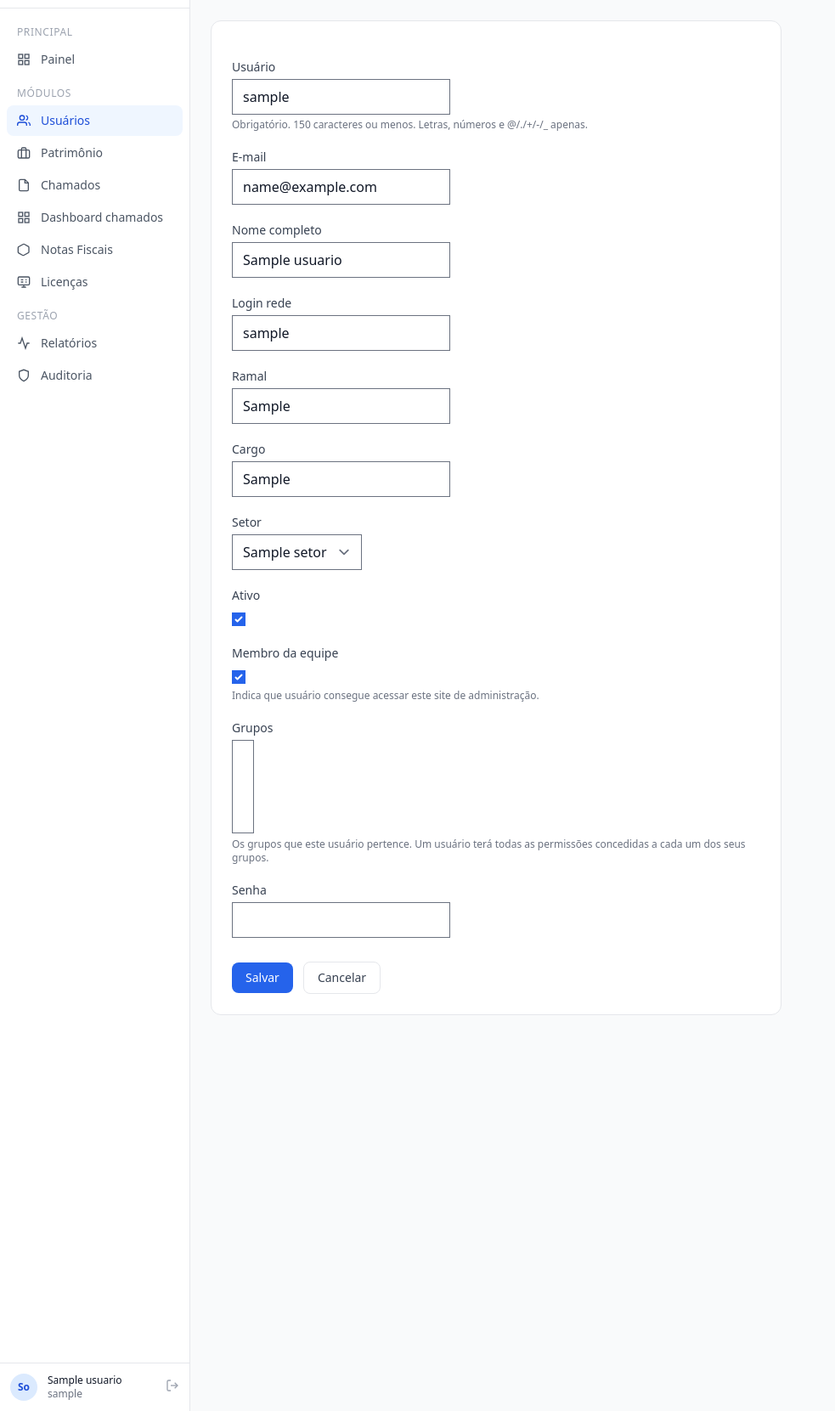
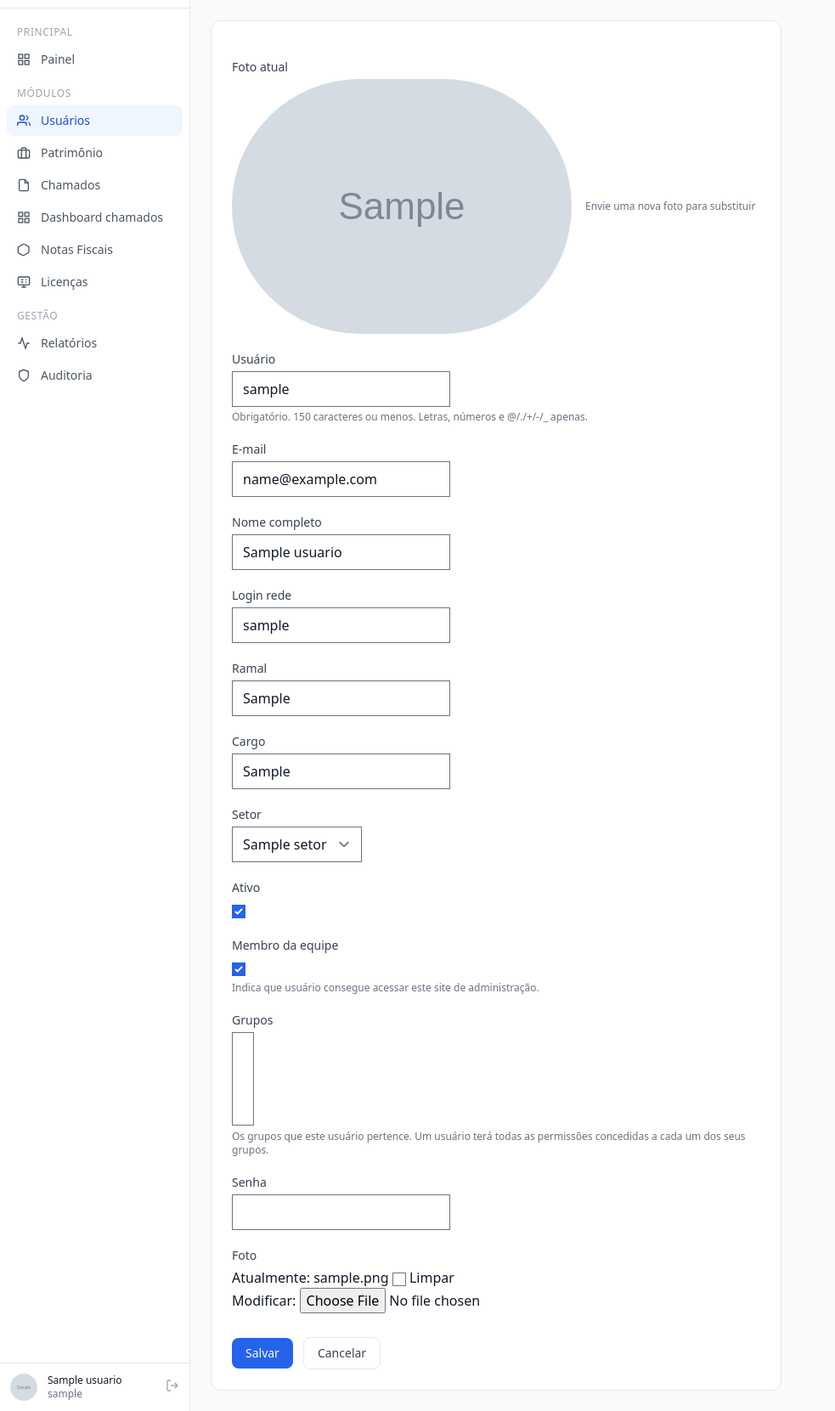
Before and after one commit to Quitite501/gestao_informatica, a Django app: page /usuarios/1/editar/ in a window 1280 px wide. Shown: the part 56-1717 px from the top of the page at 85% size, without its empty margins (0-983 px from the left). Run offline with Django 5.2, Linux system fonts and the light colour scheme; a user stored in the database is signed in; tables that the repository leaves empty hold one stand-in row (values such as "Sample post"); grey boxes marked "Sample" are stand-in pictures; lists and menus that the app fills with data are empty.

Commit message:
UX: foto/avatar no perfil do usuario - model, form, lista, sidebar e preview no formulario

```diff
--- a/templates/base.html
+++ b/templates/base.html
@@ -69,9 +69,14 @@
 
     <div class="border-t border-gray-200 dark:border-gray-700 p-3">
       <div class="flex items-center gap-3">
+        {% if request.user.foto %}
+        <img src="{{ request.user.foto.url }}" alt="{{ request.user.nome_completo }}"
+             class="w-8 h-8 rounded-full object-cover flex-shrink-0 ring-1 ring-gray-200 dark:ring-gray-700">
+        {% else %}
         <div class="w-8 h-8 rounded-full bg-blue-100 dark:bg-blue-900 flex items-center justify-center text-xs font-semibold text-blue-700 dark:text-blue-300 flex-shrink-0">
           {{ request.user.nome_completo|slice:":1" }}{{ request.user.nome_completo|slice:"-1:" }}
         </div>
+        {% endif %}
         <div class="flex-1 min-w-0">
           <div class="text-xs font-medium text-gray-900 dark:text-gray-100 truncate">{{ request.user.nome_completo }}</div>
           <div class="text-xs text-gray-500 dark:text-gray-400 truncate">{{ request.user.login_rede }}</div>
--- a/templates/usuarios/usuario_form.html
+++ b/templates/usuarios/usuario_form.html
@@ -13,8 +13,18 @@
 {% block content %}
 <div class="max-w-2xl">
   <div class="card">
-    <form method="post" class="space-y-5">
+    <form method="post" enctype="multipart/form-data" class="space-y-5">
       {% csrf_token %}
+      {% if form.instance.pk and form.instance.foto %}
+      <div>
+        <label class="form-label">Foto atual</label>
+        <div class="flex items-center gap-4 mt-1">
+          <img src="{{ form.instance.foto.url }}" alt="Foto de {{ form.instance.nome_completo }}"
+               class="w-16 h-16 rounded-full object-cover ring-2 ring-gray-200 dark:ring-gray-700">
+          <span class="text-xs text-gray-500 dark:text-gray-400">Envie uma nova foto para substituir</span>
+        </div>
+      </div>
+      {% endif %}
       {% for field in form %}
       <div>
         <label class="form-label">{{ field.label }}</label>
--- a/usuarios/forms.py
+++ b/usuarios/forms.py
@@ -24,6 +24,7 @@ class UsuarioForm(forms.ModelForm):
             'is_staff',
             'groups',
             'password',
+            'foto',
         ]
 
     def save(self, commit=True):
--- a/usuarios/models.py
+++ b/usuarios/models.py
@@ -33,6 +33,7 @@ class Usuario(AbstractUser):
         blank=True,
         related_name="usuarios",
     )
+    foto = models.ImageField(upload_to="usuarios/fotos/", blank=True, null=True)
     ativo = models.BooleanField(default=True)
     criado_em = models.DateTimeField(auto_now_add=True)
     atualizado_em = models.DateTimeField(auto_now=True)
--- a/usuarios/views.py
+++ b/usuarios/views.py
@@ -117,7 +117,7 @@ def usuario_lista(request):
 @login_required
 @permission_required("usuarios.add_usuario", raise_exception=True)
 def usuario_novo(request):
-    form = UsuarioForm(request.POST or None)
+    form = UsuarioForm(request.POST or None, request.FILES or None)
     if form.is_valid():
         usuario = form.save()
         registrar_auditoria(request, RegistroAuditoria.ACAO_CRIACAO, "Usuario",
@@ -133,7 +133,7 @@ def usuario_novo(request):
 @permission_required("usuarios.change_usuario", raise_exception=True)
 def usuario_editar(request, pk):
     usuario = get_object_or_404(Usuario, pk=pk)
-    form = UsuarioForm(request.POST or None, instance=usuario)
+    form = UsuarioForm(request.POST or None, request.FILES or None, instance=usuario)
     if form.is_valid():
         usuario = form.save()
         registrar_auditoria(request, RegistroAuditoria.ACAO_EDICAO, "Usuario",
```
Also changed, not shown: templates/usuarios/usuario_lista.html (+13 -1 lines), usuarios/migrations/0002_setor_foto.py (added), usuarios/migrations/0003_remove_setor_foto_usuario_foto.py (added), 1 other file.
